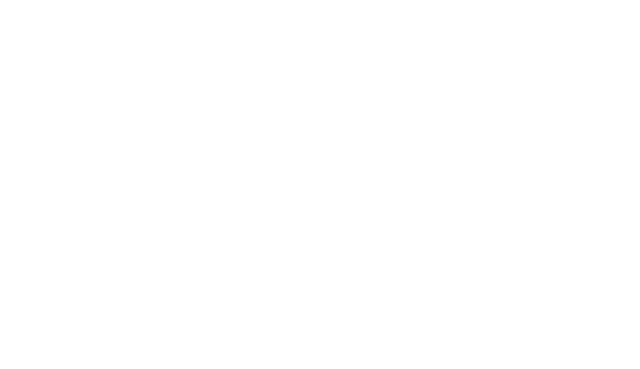
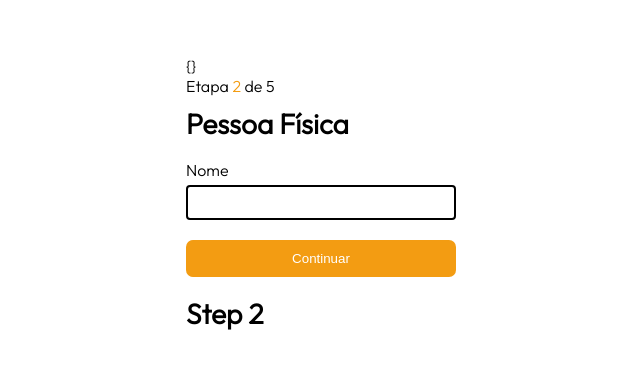
Before and after one commit to developersloop/bycoders-formulario, a Vue app: page /step-two in a window 1280 px wide. Before the commit this address had no page. Shown: the part 205-574 px from the top of the page, without its empty margins (319-959 px from the left). Built offline with nearby package versions, Linux system fonts and the light colour scheme.

Commit message:
feature: finaliza arquitetura de transicao de compoentnes de formulario

```diff
--- a/src/components/atoms/AtomHeader.vue
+++ b/src/components/atoms/AtomHeader.vue
@@ -2,18 +2,14 @@
 import { reactive, PropType } from "vue";
 
 const label = reactive({
-  one: "Seja Bem vindo (a)",
-  two: "Pessoa Física",
-  three: "Pessoa Jurídica",
-  four: "Senha de acesso",
-  five: "Revise suas informacoes",
+  "step-one": "Seja Bem vindo (a)",
+  "step-two": "Pessoa Física",
+  "step-three": "Pessoa Jurídica",
+  "step-four": "Senha de acesso",
+  "step-five": "Revise suas informacoes",
 });
 
 const props = defineProps({
-  step: {
-    type: String,
-    required: true,
-  },
   customStyle: {
     type: Object as PropType<{
       [key: string]: string;
@@ -22,7 +18,9 @@
 });
 </script>
 <template>
-  <h1 class="title" :style="props.customStyle">{{ label[props.step] }}</h1>
+  <h1 class="title" :style="props.customStyle">
+    {{ label[$router.currentRoute.value.name] }}
+  </h1>
 </template>
 <style lang="scss" scoped>
 .title {
--- a/src/components/atoms/AtomInput.vue
+++ b/src/components/atoms/AtomInput.vue
@@ -19,7 +19,7 @@
     :style="props.customStyle"
     type="text"
     :name="props.name"
-    @input="$emit('model', event.target.value)"
+    @input="($event) => $emit('model', $event.target.value)"
   />
 </template>
 <style lang="scss" scoped>
--- a/src/components/molecules/MoleculeHeader.vue
+++ b/src/components/molecules/MoleculeHeader.vue
@@ -5,18 +5,14 @@
 const AtomHeader = loadComponent("atoms", "AtomHeader.vue");
 
 const prefix = reactive({
-  one: 1,
-  two: 2,
-  three: 3,
-  four: 4,
-  five: 5,
+  "step-one": 1,
+  "step-two": 2,
+  "step-three": 3,
+  "step-four": 4,
+  "step-five": 5,
 });
 
 const props = defineProps({
-  step: {
-    type: String,
-    required: true,
-  },
   customStyle: {
     type: Object as PropType<{
       [key: string]: string;
@@ -26,8 +22,10 @@
 </script>
 <template>
   <div>
-    Etapa <span class="prefix">{{ prefix[props.step] }}</span> de 5
-    <AtomHeader :style="props.customStyle" :step="props.step" />
+    Etapa
+    <span class="prefix">{{ prefix[$router.currentRoute.value.name] }}</span> de
+    5
+    <AtomHeader :style="props.customStyle" />
   </div>
 </template>
 <style lang="scss" scoped>
--- a/src/components/molecules/MoleculeInput.vue
+++ b/src/components/molecules/MoleculeInput.vue
@@ -13,7 +13,7 @@
 <template>
   <div class="input-control">
     <span class="label">Nome</span>
-    <AtomInput :name="props.name" @model="emit('model', value)" />
+    <AtomInput :name="props.name" @model="(value) => $emit('model', value)" />
   </div>
 </template>
 <style lang="scss" scoped>
--- a/src/components/templates/TemplateForm.vue
+++ b/src/components/templates/TemplateHome.vue
@@ -1,7 +1,8 @@
 <script lang="ts" setup>
-import { computedRef, computed, reactive } from "vue";
+import { computedRef, computed, reactive, ref } from "vue";
 import { loadComponent } from "@/utils";
 import { useRouter } from "vue-router";
+import { stepStore } from "@/store/stepStore";
 
 const OrganismGrid = loadComponent("organisms", "OrganismGrid.vue");
 const AtomButton = loadComponent("atoms", "AtomButton.vue");
@@ -9,8 +10,10 @@
 const MoleculeInput = loadComponent("molecules", "MoleculeInput.vue");
 
 const router = useRouter();
+const store = stepStore();
+const routerName = ref(router.currentRoute.value.name);
 
-let modelFilter: {
+let modelValues: {
   [key: string]: any;
 } = reactive({});
 
@@ -19,17 +22,29 @@
 });
 
 function input(name: string, value: string): void {
-  modelFilter[name] = value;
+  console.log(value);
+  modelValues[name] = value;
 }
 </script>
 <template>
   <OrganismGrid>
     <template #context>
+      {{ modelValues }}
       <div class="form-step">
         <MoleculeHeader :step="getStep" />
-        <MoleculeInput name="email" @model="input('email', value)" />
-        <AtomButton label="Continuar" size="lg" />
+        <MoleculeInput name="email" @model="(value) => input('email', value)" />
+        <AtomButton
+          label="Continuar"
+          size="lg"
+          @click.prevent="
+            () => {
+              $router.push({ path: '/step-two' });
+              store.setStep(routerName);
+            }
+          "
+        />
       </div>
+      <router-view></router-view>
     </template>
   </OrganismGrid>
 </template>
--- /dev/null
+++ b/src/components/templates/common/StepTwo.vue
@@ -0,0 +1,3 @@
+<template>
+  <h1>Step 2</h1>
+</template>
--- a/src/router/index.ts
+++ b/src/router/index.ts
@@ -2,8 +2,15 @@
 const routes = [
   {
     path: "/",
-    name: "home",
-    component: () => import("@/components/templates/TemplateForm.vue"),
+    name: "step-one",
+    component: () => import("@/components/templates/TemplateHome.vue"),
+    children: [
+      {
+        path: "step-two",
+        name: "step-two",
+        component: () => import("@/components/templates/common/StepTwo.vue"),
+      },
+    ],
   },
 ];
 
--- /dev/null
+++ b/src/store/stepStore.ts
@@ -0,0 +1,13 @@
+// @ts-nocheck
+import { defineStore } from "pinia";
+
+export const stepStore = defineStore("stepStore", {
+  state: () => ({
+    _currentStep: String,
+  }),
+  actions: {
+    setStep(step: string): void {
+      this._currentStep = step;
+    },
+  },
+});
```
